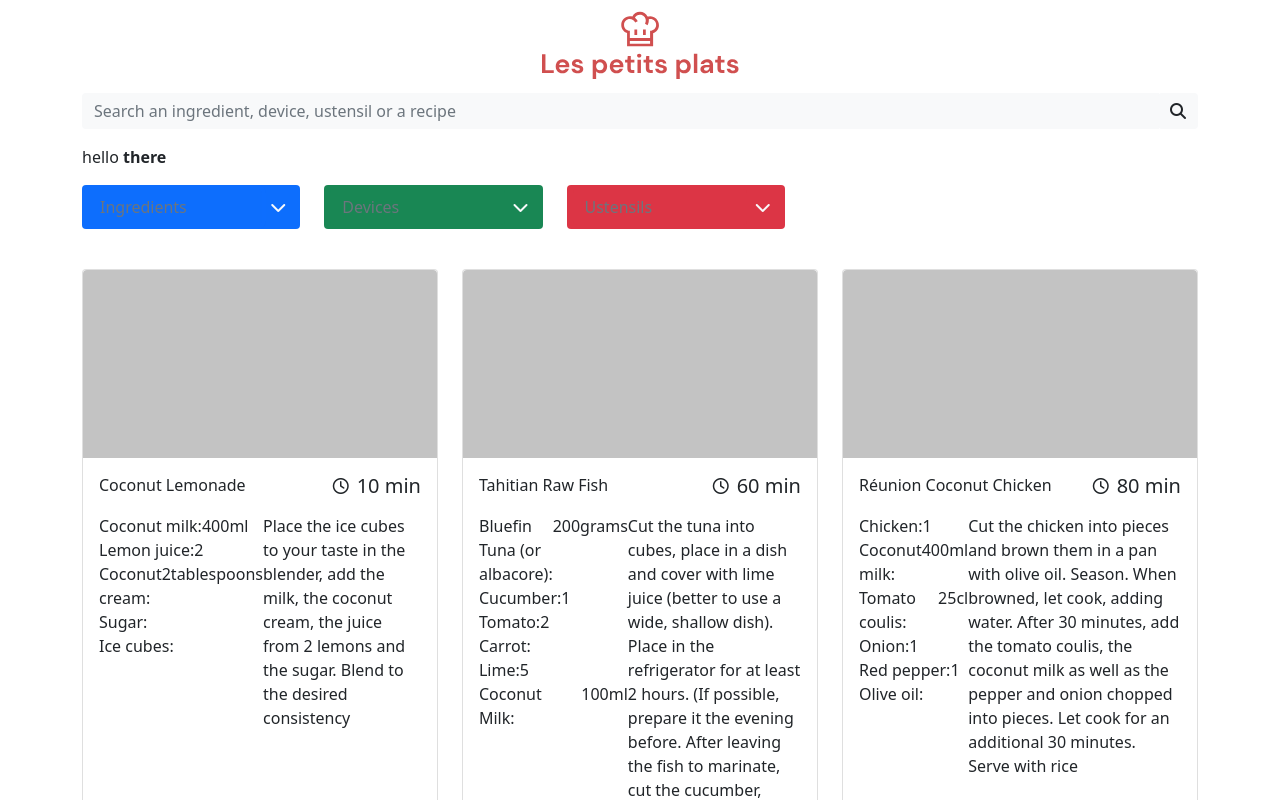
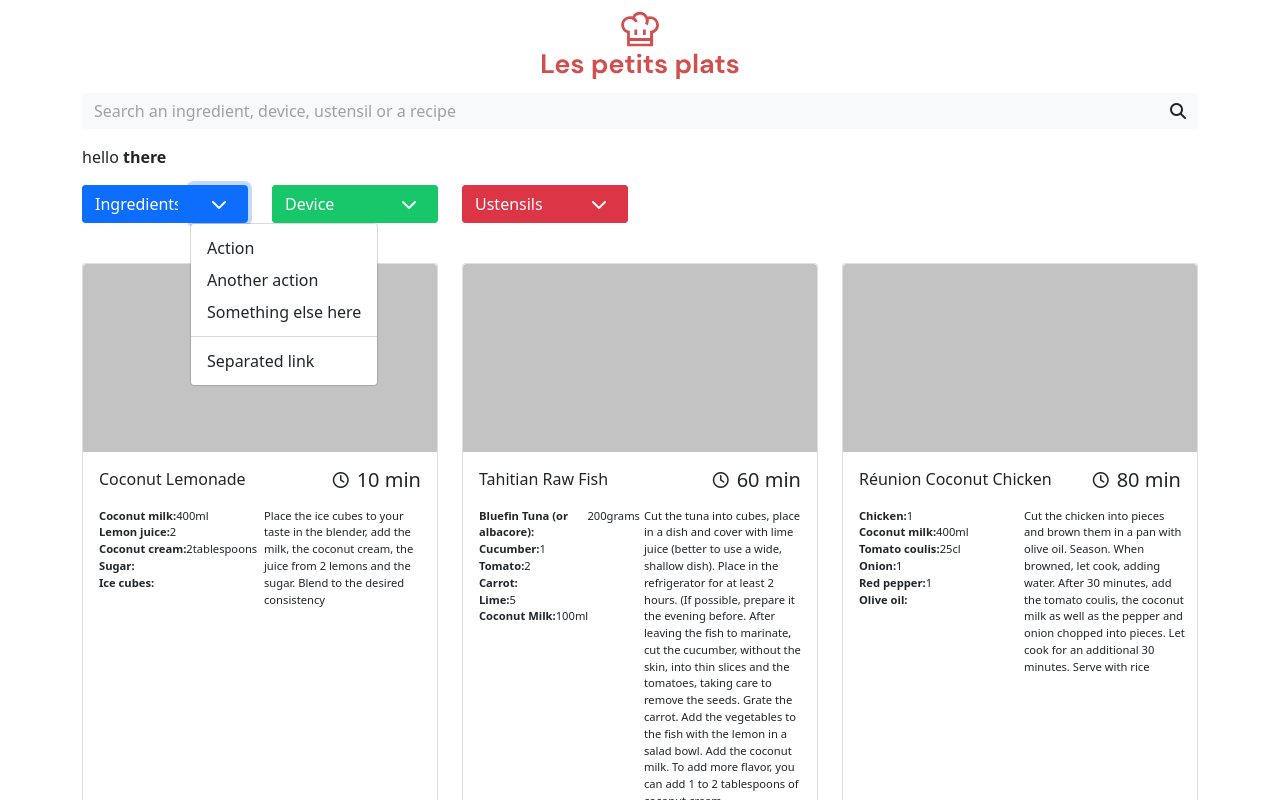
Before and after one commit to DylanNicolet/Front-End-P7-OpenClassrooms, a website: page index.html in a window 1280 px wide. Both pictures are taken after a click on the button 191 px from the left and 207 px from the top of the page. Shown: the top 800 px of the page. Drawn offline with nearby package versions, Linux system fonts and the light colour scheme.

Commit message:
Worked on: layout

```diff
--- a/index.html
+++ b/index.html
@@ -23,7 +23,7 @@
 
         <!--Search Bar-->
         <section class="input-group mb-3">
-            <input class="form-control border-0 bg-light" placeholder="Search an ingredient, device, ustensil or a recipe">
+            <input id="main-searchbar" class="form-control border-0 bg-light" placeholder="Search an ingredient, device, ustensil or a recipe">
             <span class="input-group-append bg-white border-0">
                 <a class="input-group-text bg-light btn border-0" href="#">
                     <i class="fas fa-search"></i>
@@ -39,24 +39,58 @@
         </section>
 
         <!--Main Filters-->
-        <section class="row d-inline-flex">
-            <section class="col-3">
-                <button class="d-flex align-items-center justify-content-between rounded border-0 py-1 text-light bg-primary">
-                    <input class="form-control bg-primary border-0" id="searchInput" type="text" placeholder="Ingredients">
+        <section class="row">
+            <section class="col-2">
+                <section class="input-group bg-primary rounded">
+                    <input type="text" id="ingredients-filter" class="text-light form-control bg-primary border-primary" placeholder="Ingredients">
+                    <div class="input-group-append">
+                        <button class="btn text-light" type="button" data-toggle="dropdown">
                         <i class="fas fa-chevron-down mx-2"></i>
                         </button>
+                        <div class="dropdown-menu">
+                            <a class="dropdown-item" href="#">Action</a>
+                            <a class="dropdown-item" href="#">Another action</a>
+                            <a class="dropdown-item" href="#">Something else here</a>
+                            <div role="separator" class="dropdown-divider"></div>
+                            <a class="dropdown-item" href="#">Separated link</a>
+                        </div>
+                    </div>
                 </section>
-            <section class="col-3">
-                <button class="d-flex align-items-center justify-content-between rounded border-0 py-1 text-light bg-success">
-                    <input class="form-control bg-success border-0" id="searchInput" type="text" placeholder="Devices">
+            </section>
+
+            <section class="col-2">
+                <div class="input-group bg-success rounded">
+                    <input type="text" id="device-filter" class="text-light form-control bg-success border-success" placeholder="Device">
+                    <div class="input-group-append">
+                        <button class="btn btn-outline-secondary text-light bg-success border-success" type="button" data-toggle="dropdown">
                         <i class="fas fa-chevron-down mx-2"></i>
                         </button>
+                        <div class="dropdown-menu">
+                            <a class="dropdown-item" href="#">Action</a>
+                            <a class="dropdown-item" href="#">Another action</a>
+                            <a class="dropdown-item" href="#">Something else here</a>
+                            <div role="separator" class="dropdown-divider"></div>
+                            <a class="dropdown-item" href="#">Separated link</a>
+                        </div>
+                    </div>
+                </div>
             </section>
-            <section class="col-3">
-                <button class="d-flex align-items-center justify-content-between rounded border-0 py-1 text-light bg-danger">
-                    <input class="form-control bg-danger border-0" id="searchInput" type="text" placeholder="Ustensils">
+            <section class="col-2">
+                <div class="input-group bg-danger rounded">
+                    <input type="text" id="ustensils-filter" class="text-light form-control bg-danger border-danger" placeholder="Ustensils">
+                    <div class="input-group-append">
+                        <button class="btn btn-outline-secondary text-light bg-danger border-danger" type="button" data-toggle="dropdown">
                         <i class="fas fa-chevron-down mx-2"></i>
                         </button>
+                        <div class="dropdown-menu">
+                            <a class="dropdown-item" href="#">Action</a>
+                            <a class="dropdown-item" href="#">Another action</a>
+                            <a class="dropdown-item" href="#">Something else here</a>
+                            <div role="separator" class="dropdown-divider"></div>
+                            <a class="dropdown-item" href="#">Separated link</a>
+                        </div>
+                    </div>
+                </div>
             </section>
         </section>
 
--- a/index.js
+++ b/index.js
@@ -33,9 +33,10 @@ for (let i=0; i<recipes.length; i++){
     newTitle.classList.add("card-title", "m-0");
     timerIcon.classList.add("far", "fa-clock", "mx-2");
     timer.classList.add("m-0");
-    list.classList.add("list-group");
-    recipeDescription.classList.add("card-text")
-    ingredientsWithDescription.classList.add("d-flex");
+    list.classList.add("col-6", "list-group");
+    recipeDescription.classList.add("col-6", "mx-1", "card-text");
+    recipeDescription.setAttribute("style", "font-size:0.7rem; text-overflow:ellipsis");
+    ingredientsWithDescription.classList.add("col-12", "d-flex", "h-50");
 
     cardContainer.appendChild(newCardCol);
     newCardCol.appendChild(newCard);
@@ -67,7 +68,9 @@ for (let i=0; i<recipes.length; i++){
         }
 
         listItem.classList.add("list-unstyled", "d-flex");
-        ingredientName.classList.add("font-weight-bold", "mb-0");
+        listItem.setAttribute("style", "font-size:0.7rem");
+        ingredientName.classList.add("mb-0");
+        ingredientName.setAttribute("style", "font-weight:700");
         ingredientQuantity.classList.add("mb-0");
 
         list.appendChild(listItem);
--- a/styles/_variables_overrides.scss
+++ b/styles/_variables_overrides.scss
@@ -0,0 +1,19 @@
+//Bootstrap overides
+$success: rgb(24, 199, 106);
+
+//Custom CSS
+#main-searchbar::placeholder{
+    color:rgb(161, 161, 161);
+}
+
+#ingredients-filter::placeholder{
+    color: white;
+}
+
+#device-filter::placeholder{
+    color: white;
+}
+
+#ustensils-filter::placeholder{
+    color: white;
+}
--- a/styles/style.scss
+++ b/styles/style.scss
@@ -1,2 +1,2 @@
-@import "/styles/variables_overrides";
+@import "../styles/variables_overrides";
 @import "../node_modules/bootstrap/scss/bootstrap.scss";
```
Also changed, not shown: styles/style.css, 1 other file. Lines whose indentation alone changed are shown as unchanged.
